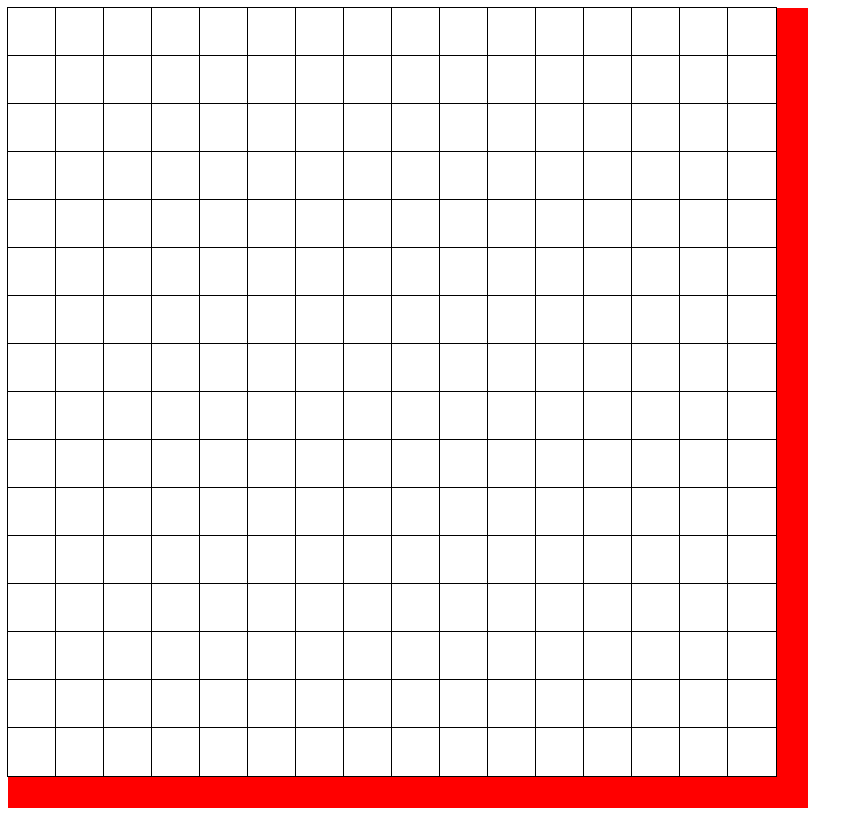
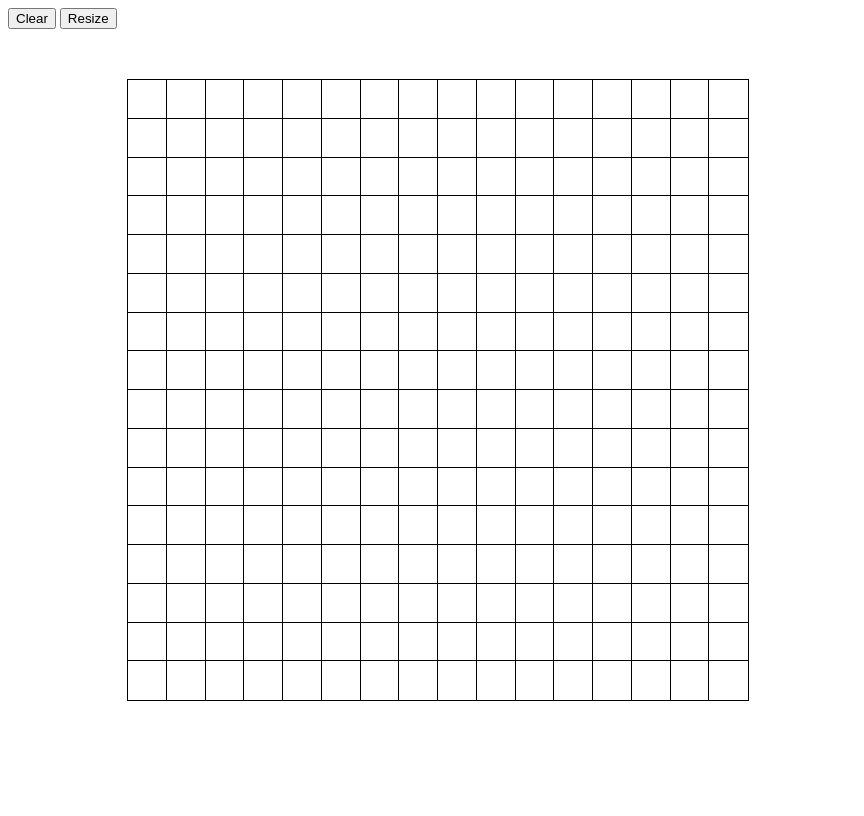
Before and after one commit to aglgit/etch-a-sketch, a plain HTML site: page index.html in a window 1280 px wide. Shown: the whole page, without its empty margins (0-864 px from the left). Drawn offline with nearby package versions, Linux system fonts and the light colour scheme.

Commit message:
Finish grid, just needs styling

```diff
--- a/index.html
+++ b/index.html
@@ -4,8 +4,10 @@
         <title>Etch-a-sketch</title>
         <link href="styles/style.css" rel="stylesheet" type="text/css">
         <script src="https://ajax.googleapis.com/ajax/libs/jquery/3.2.1/jquery.min.js"></script>
+        <script src="scripts/main.js"></script>
     </head>
     <body>
-        <script src="scripts/main.js"></script>
+         <button id="clear" type="button">Clear</button>
+         <button id="resize" type="button">Resize</button>
     </body>
 </html>
--- a/scripts/main.js
+++ b/scripts/main.js
@@ -1,9 +1,19 @@
 $(document).ready(function() {
     var rows = 16;
-    var columns = 16;
+    var columns = rows;
+    var width = "620px"
+    var height = width;
+    createGrid(rows, columns, width, height);
+});
+
+function createGrid(rows, columns, width, height) {
     var $container = $('<div>', {id: "container"});
     var $row = $('<div>', {class: "row"});
     var $square = $('<div>', {class: "square"});
+    $container.css("width", width);
+    $container.css("height", height);
+    $square.css("width", 100/rows + "%");
+    $square.css("height", 100/columns + "%");
     $("body").append($container);
 
     for(var i=0; i<columns; i++) {
@@ -12,4 +22,20 @@ $(document).ready(function() {
     for(var j=0; j<rows; j++) {
         $container.append($row.clone());
     }
-});
+
+    $(".square").hover(
+        function() {$(this).css("background-color", "yellow");},
+        function() {$(this).css("background-color", "pink");}
+    );
+
+    $("#clear").click(function() {
+        $(".square").css("background-color", "#FFFFFF");
+    });
+
+    $("#resize").click(function() {
+        rows = prompt("Please enter grid size", "16");
+        columns = rows;
+        $("#container").empty();
+        createGrid(rows, columns, width, height);
+    });
+}
--- a/styles/style.css
+++ b/styles/style.css
@@ -1,17 +1,13 @@
 #container {
-    width: 800px;
-    height: 800px;
-    background-color: red;
+    position: absolute;
+    top: 10%;
+    left: 10%;
 }
 
 .square {
-    width: 6%;
-    height: 6%;
-
-    margin: 0px;
-
-    outline: 1px solid;
     display: inline-block;
     float: left;
+    margin: 0px;
+    outline: 1px solid;
     background: #FFFFFF;
 }
```
